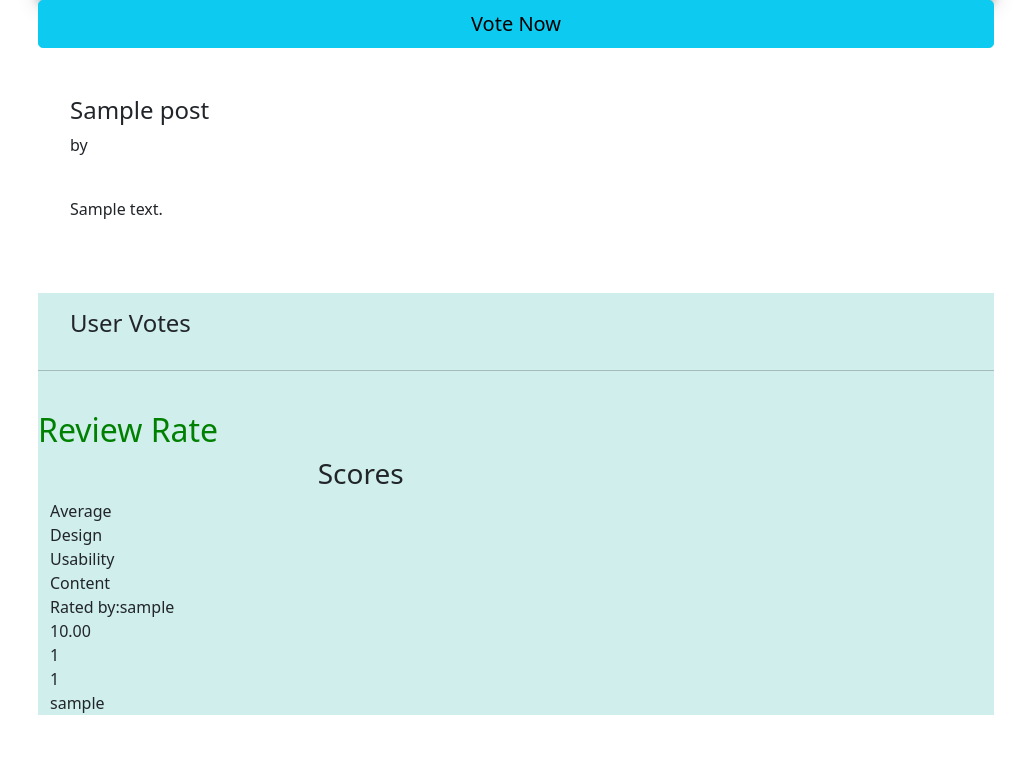
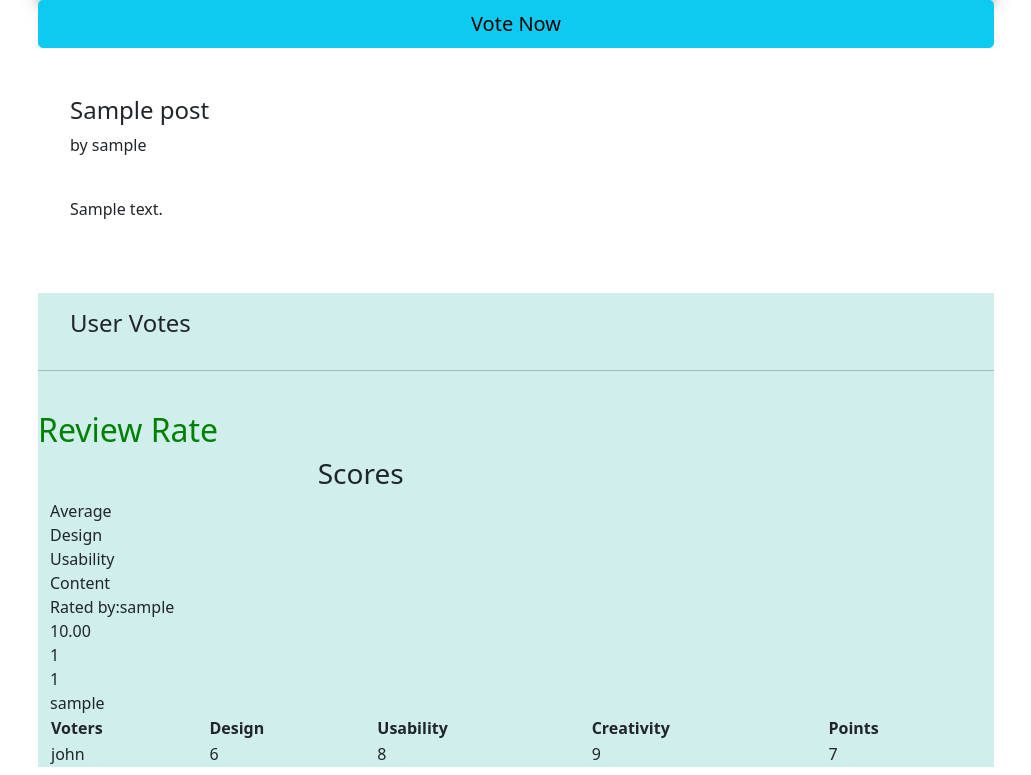
Before and after one commit to Tito-74/Awwards-, a Django app: template awards/templates/awards/reviews.html in a window 1280 px wide. Shown: the part 379-1154 px from the top of the page, without its empty margins (124-1155 px from the left). Before the commit the page ends 1094 px from the top, so only its background shows below. Run offline with Django 3.2, Linux system fonts and the light colour scheme; tables that the repository leaves empty hold one stand-in row (values such as "Sample post"); the template is opened without the code that fills it: values that come from a table or form of the project are taken from there, most other values are stand-ins (such as "Sample title", 1, 10 or a date in 2020); some libraries are stand-ins or nearby versions.

Commit message:
adding table

```diff
--- a/awards/templates/awards/reviews.html
+++ b/awards/templates/awards/reviews.html
@@ -15,7 +15,7 @@
             <div id="title">
                 <h4>{{project.title}} </h4>
                 <p>
-                    by {{project.profile.name}}
+                    by {{project.user}}
                 </p><br>
                 <p>
                     {{project.desc}}
@@ -92,45 +92,22 @@
                     {% endfor %}
                     <div class="col-md-2"></div>
                 </div>
-            <!-- <div id="user-vote">
-                <div class="row">
-                    <div class="col-md-6">
-                        <div id="user">
-                            <img src="{% static 'images/user2.jpg'%}" alt="">
-                            <strong>{{project.user.username}}<br> Tito</strong>
-
-                        </div>
-                    </div>
-                    {% for review in reviews %}
-                    <div class="col-md-6">
-                        <div class="review-vote justify-content-center">
-                            {% if post.id == review.post.id %}
-                            <div class="col-md-3" id="c">
-                                <span class="sc">{{ review.average  }}</span>
-                            </div>
-                            <div class="col-md-2">
-                                <span class="sc">{{ review.design }}</span>
-                            </div>
-                            <div class="col-md-2" id="u">
-                                <span class="sc">{{ review.usability }}</span>
-                            </div>
-                            <div class="col-md-2" id="c">
-                                <span class="sc">{{ review.content }}</span>
-                            </div>
-                            <div class="col-md-3" id="c">
-                                <span class="sc">{{ review.user.username }}</span>
-                            </div>
-                            {% endif %}
-
-                        </div>
-                    </div>
-                    {% endfor %}
-
-                    <hr>
-                </div>
-
-
-            </div> -->
+                <table style="width:100%">
+                    <tr>
+                    <th>Voters</th>
+                      <th>Design</th>
+                      <th>Usability</th>
+                      <th>Creativity</th>
+                      <th>Points</th>
+                    </tr>
+                    <tr>
+                      <td>john</td>
+                      <td>6</td>
+                      <td>8</td>
+                      <td>9</td>
+                      <td>7</td>
+                    </tr>
+                </table>
 
 
         </div>
```
